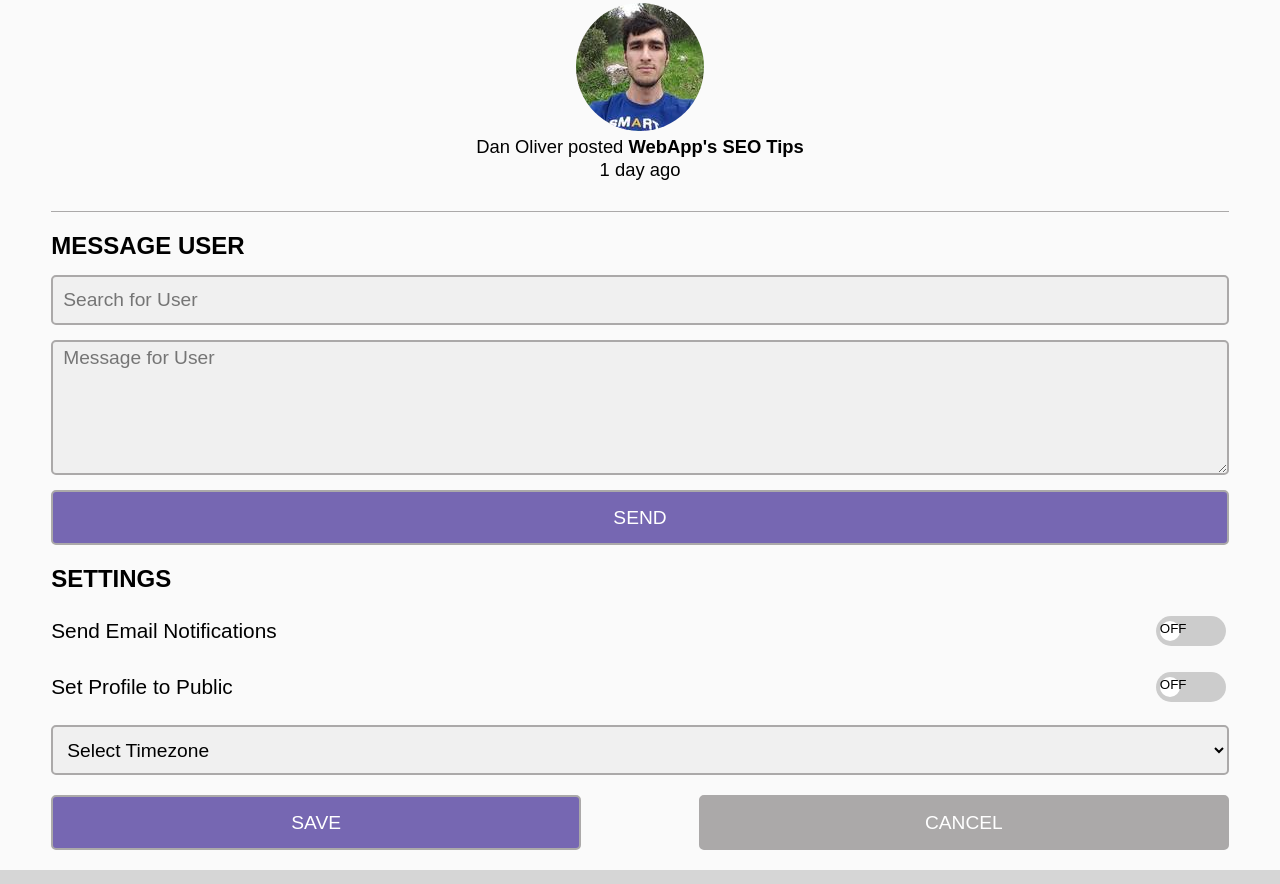
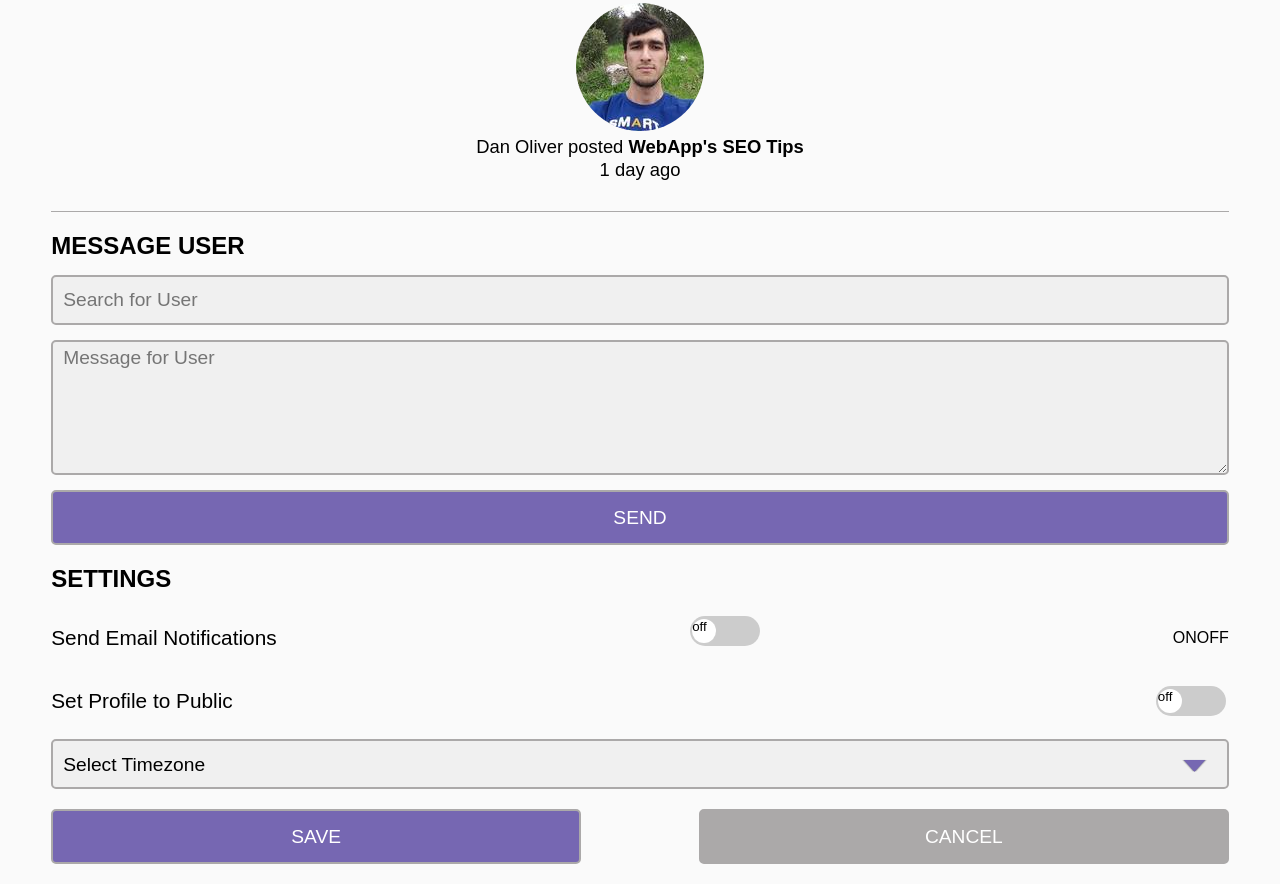
Before and after one commit to jkyochum/WebApp-Dashboard, a plain HTML site: page index.html in a window 1280 px wide. Shown: the part 5205-6089 px from the top of the page. Drawn offline with nearby package versions, Linux system fonts and the light colour scheme; a web font is replaced by a local one.

Commit message:
create dropdown arrow svg and style inside of select element

```diff
--- a/css/style.css
+++ b/css/style.css
@@ -251,14 +251,14 @@ input[type='checkbox'] {
 }
 
 input[type='checkbox']::after {
-    content: 'OFF';
+    content: 'off';
     position: absolute;
     top: 50%;
     left: 20%;
     transform: translate(-50%, -50%);
     border-radius: 50%;
-    height: 1.25rem;
-    width: 1.25rem;
+    height: 1.5rem;
+    width: 1.5rem;
     background-color: var(--white);
     transition: left .3s;
 }
@@ -272,12 +272,18 @@ input[type='checkbox']:checked::before {
 }
 
 input[type='checkbox']:checked::after {
-    content: '';
+    content: 'off';
     left: 80%;
 }
 
 #dropDownWrapper select {
     width: 100%;
+    -webkit-appearance: none;
+    -moz-appearance: none;
+    appearance: none;
+    background: var(--widget-bg-color) url(../svgs/dropdown_arrow.svg) no-repeat right;
+    background-position: calc(100% - 20px);
+    background-size: 25px;
 }
 
 #settingsButton {
--- a/index.html
+++ b/index.html
@@ -128,6 +128,7 @@
                 <div id="emailNotificationToggle">
                     <label for="emailNotificationsSwitch">Send Email Notifications</label>
                     <input type="checkbox" id="emailNotificationsSwitch">
+                    <p>ONOFF</p>
                 </div>
                 <div id="publicProfileToggle">
                     <label for="publicProfileSwitch">Set Profile to Public</label>
```
Also changed, not shown: svgs/dropdown_arrow.svg (added).
